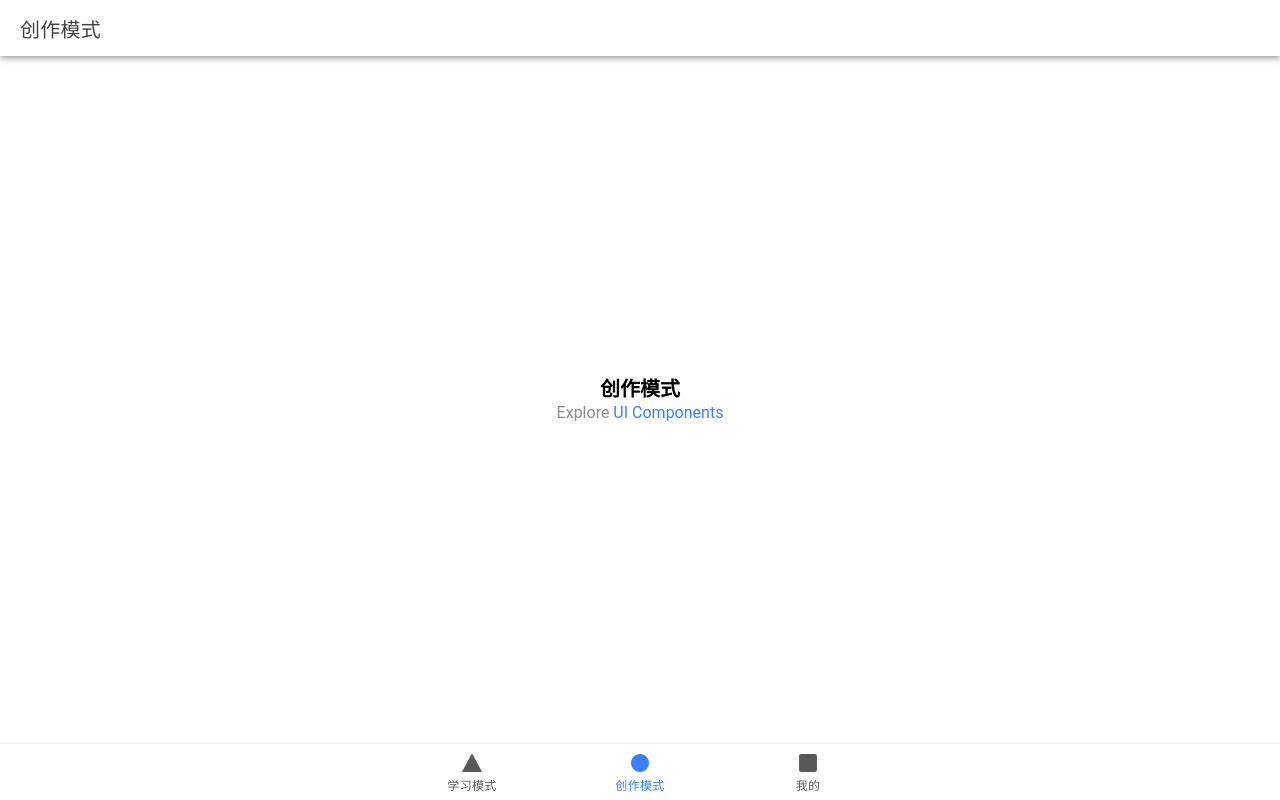
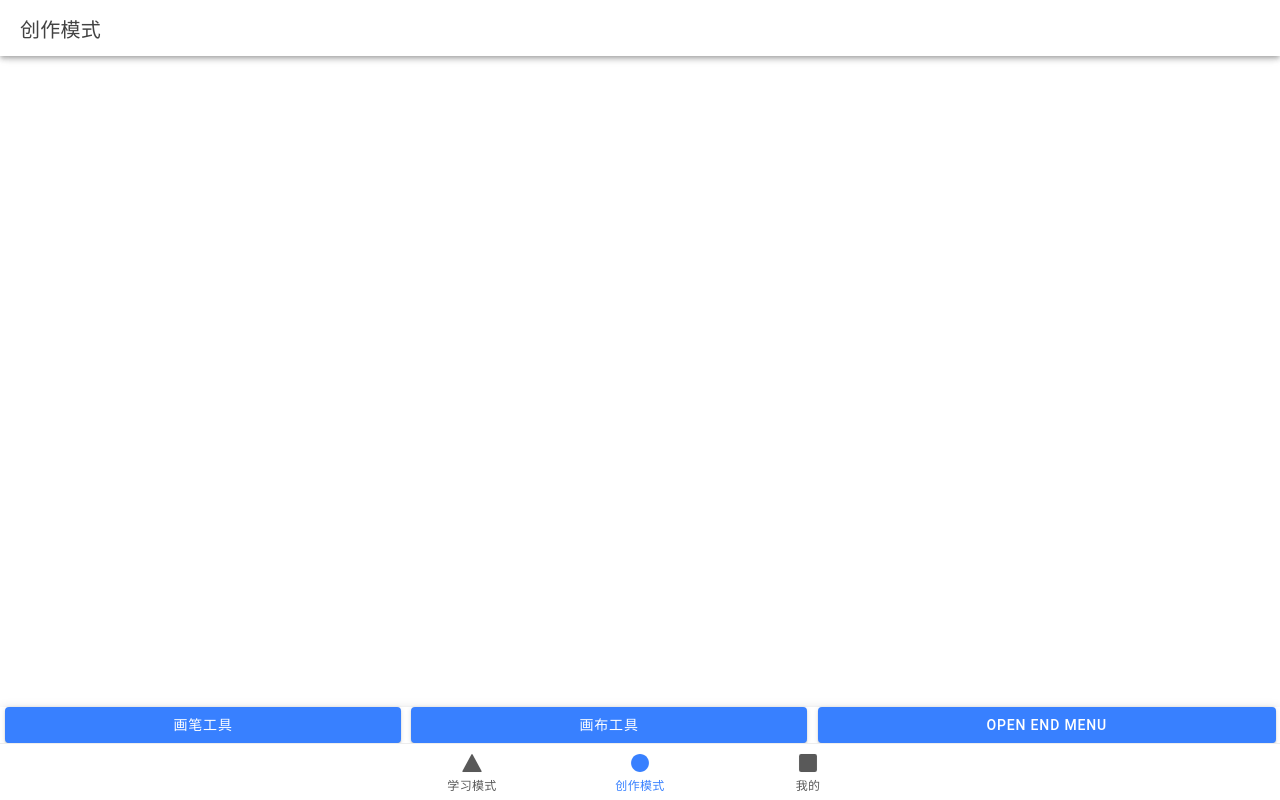
Before and after one commit to HanMaster2024/HanMasterApp, a React (Vite) app: page /tab2 in a window 1280 px wide. Built offline with nearby package versions, Linux system fonts and the light colour scheme.

Commit message:
fix: tab2

```diff
--- a/package.json
+++ b/package.json
@@ -23,9 +23,12 @@
     "@ionic/react-router": "^7.0.0",
     "@types/react-router": "^5.1.20",
     "@types/react-router-dom": "^5.3.3",
+    "formidable": "^2.1.2",
     "ionicons": "^7.0.0",
+    "konva": "^9.3.6",
     "react": "^18.2.0",
     "react-dom": "^18.2.0",
+    "react-konva": "^18.2.10",
     "react-router": "^5.3.4",
     "react-router-dom": "^5.3.4",
     "web3": "^4.6.0"
--- a/src/App.tsx
+++ b/src/App.tsx
@@ -40,7 +40,7 @@ const App: React.FC = () => (
   <IonApp>
     <IonReactRouter>
       <IonTabs>
-        <IonRouterOutlet>
+        <IonRouterOutlet onPointerEnterCapture={undefined} onPointerLeaveCapture={undefined}>
           <Route exact path="/tab1">
             <Tab1 />
           </Route>
--- a/src/pages/Tab2.css
+++ b/src/pages/Tab2.css
@@ -0,0 +1,14 @@
+.button-group {
+    display: flex;
+    justify-content: space-between;
+  }
+
+  .button-group ion-button {
+    flex-grow: 1;
+    margin: 0 5px;
+  }
+
+  /* 调整画布样式 */
+  .react-canvas-draw {
+    margin-bottom: 20px; /* 根据需要调整 */
+  }
--- a/src/pages/Tab2.tsx
+++ b/src/pages/Tab2.tsx
@@ -1,25 +1,140 @@
-import { IonContent, IonHeader, IonPage, IonTitle, IonToolbar } from '@ionic/react';
-import ExploreContainer from '../components/ExploreContainer';
+import React, { useRef, useState } from 'react';
+import { Stage, Layer, Line } from 'react-konva';
 import './Tab2.css';
+import {
+  IonButton, IonContent, IonFooter, IonHeader,
+  IonMenu, IonPage, IonTitle, IonToolbar
+} from '@ionic/react';
+import { menuController } from '@ionic/core/components';
 
-const Tab2: React.FC = () => {
+function DrawingCanvas() {
+  const [lines, setLines] = useState([]);
+  const isDrawing = useRef(false);
+
+  const handleMouseDown = (e) => {
+    isDrawing.current = true;
+    const pos = e.target.getStage().getPointerPosition();
+    setLines([...lines, { points: [pos.x, pos.y] }]);
+  };
+
+  const handleMouseMove = (e) => {
+    if (!isDrawing.current) {
+      return;
+    }
+    const stage = e.target.getStage();
+    const point = stage.getPointerPosition();
+    let lastLine = lines[lines.length - 1];
+    // add point
+    lastLine.points = lastLine.points.concat([point.x, point.y]);
+
+    // replace last
+    lines.splice(lines.length - 1, 1, lastLine);
+    setLines(lines.concat());
+  };
+
+  const handleMouseUp = () => {
+    isDrawing.current = false;
+  };
+
   return (
-    <IonPage>
-      <IonHeader>
-        <IonToolbar>
-          <IonTitle>创作模式</IonTitle>
-        </IonToolbar>
-      </IonHeader>
-      <IonContent fullscreen>
-        <IonHeader collapse="condense">
+    <Stage
+      width={window.innerWidth}
+      height={window.innerHeight}
+      onMouseDown={handleMouseDown}
+      onMousemove={handleMouseMove}
+      onMouseup={handleMouseUp}
+      onTouchStart={handleMouseDown}
+      onTouchMove={handleMouseMove}
+      onTouchEnd={handleMouseUp}
+    >
+      <Layer>
+        {lines.map((line, i) => (
+          <Line
+            key={i}
+            points={line.points}
+            stroke="#df4b26"
+            strokeWidth={5}
+            tension={0.5}
+            lineCap="round"
+            globalCompositeOperation="source-over"
+          />
+        ))}
+      </Layer>
+    </Stage>
+  );
+}
+
+
+
+function Tab2() {
+  const canvasRef = useRef(null);
+
+  async function openFirstMenu() {
+    await menuController.open('first-menu');
+  }
+
+  async function openSecondMenu() {
+    await menuController.open('second-menu');
+  }
+
+  async function openEndMenu() {
+    await menuController.open('end');
+  }
+
+  return (
+    <>
+      <IonMenu menuId="first-menu" contentId="main-content">
+        <IonHeader>
           <IonToolbar>
-            <IonTitle size="large">创作模式</IonTitle>
+            <IonTitle>First Menu</IonTitle>
           </IonToolbar>
         </IonHeader>
-        <ExploreContainer name="创作模式" />
-      </IonContent>
-    </IonPage>
+        <IonContent className="ion-padding">This is the first menu content.</IonContent>
+      </IonMenu>
+
+      <IonMenu menuId="second-menu" contentId="main-content">
+        <IonHeader>
+          <IonToolbar>
+            <IonTitle>Second Menu</IonTitle>
+          </IonToolbar>
+        </IonHeader>
+        <IonContent className="ion-padding">This is the second menu content.</IonContent>
+      </IonMenu>
+
+      <IonMenu menuId="end" contentId="main-content">
+        <IonHeader>
+          <IonToolbar>
+            <IonTitle>End Menu</IonTitle>
+          </IonToolbar>
+        </IonHeader>
+        <IonContent className="ion-padding">This is the end menu content.</IonContent>
+      </IonMenu>
+
+      <IonPage id="main-content">
+        <IonHeader>
+          <IonToolbar>
+            <IonTitle>创作模式</IonTitle>
+          </IonToolbar>
+        </IonHeader>
+        <IonContent className="ion-padding">
+        <DrawingCanvas />
+        </IonContent>
+        <IonFooter>
+          <div className="button-group">
+            <IonButton expand="block" onClick={openFirstMenu}>
+              画笔工具
+            </IonButton>
+            <IonButton expand="block" onClick={openSecondMenu}>
+              画布工具
+            </IonButton>
+            <IonButton expand="block" onClick={openEndMenu}>
+              Open End Menu
+            </IonButton>
+          </div>
+        </IonFooter>
+      </IonPage>
+    </>
   );
-};
+}
 
 export default Tab2;
```
Also changed, not shown: 1 other file (tests, documents, lock files or other folders).
